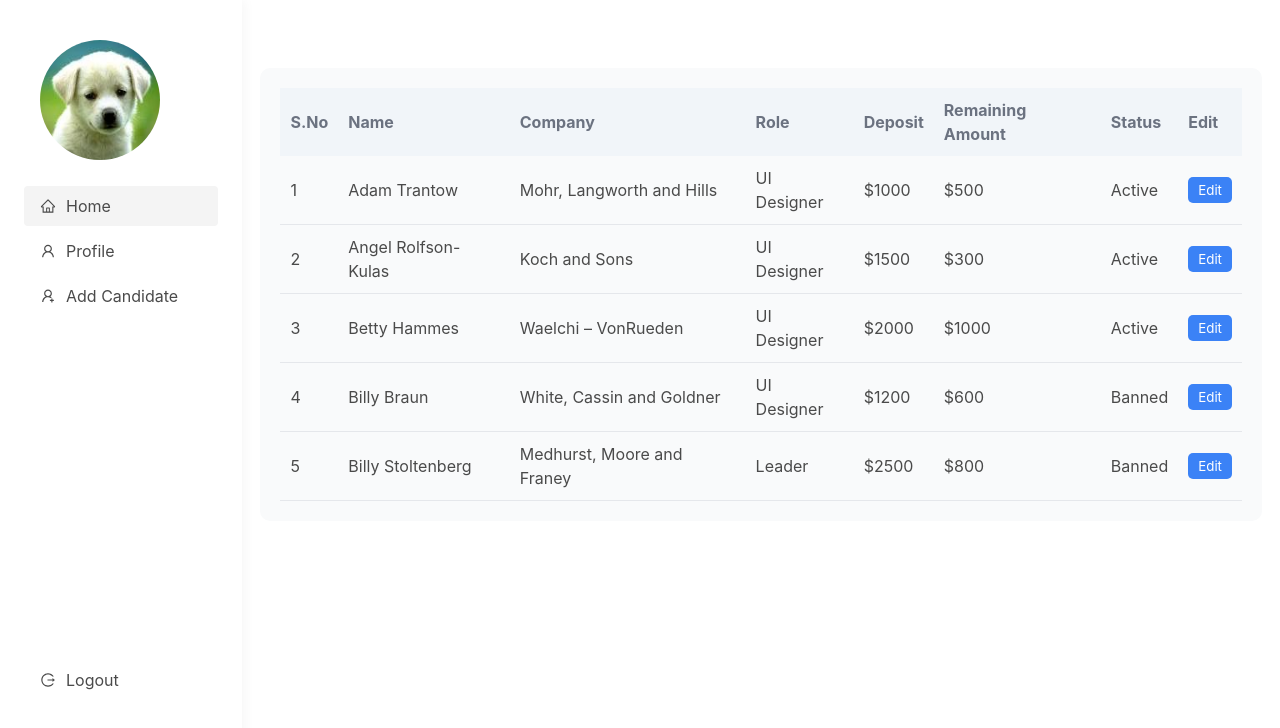
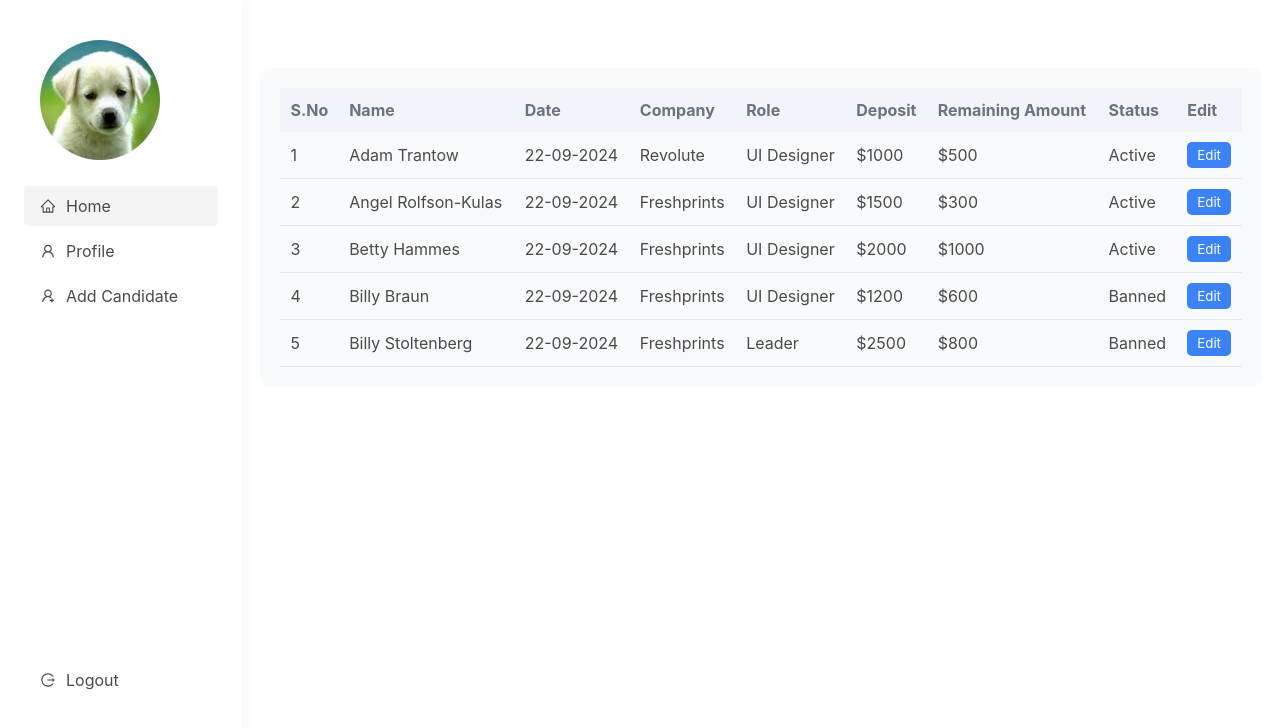
Before and after one commit to dhanrajjangid/minimal-react-template, a React (Vite) app: page /home in a window 1280 px wide. Shown: the top 728 px of the page. Built offline with nearby package versions, Linux system fonts and the light colour scheme; sample sign-in values are in the browser's storage.

Commit message:
scroll in modal form

```diff
--- a/src/view/CandidateList/Components/StyledComponents.jsx
+++ b/src/view/CandidateList/Components/StyledComponents.jsx
@@ -58,6 +58,8 @@ export const Overlay = styled.div`
 export const ModalContainer = styled.div`
   background-color: white;
   padding: 20px;
+  height: 70vh;
+  overflow: auto;
   border-radius: 10px;
   width: 400px;
   max-width: 90%;
--- a/src/view/CandidateList/Components/Table.jsx
+++ b/src/view/CandidateList/Components/Table.jsx
@@ -9,11 +9,11 @@ const Table = () => {
 
   // Example data (replace this with actual data)
   const users = [
-    { name: "Adam Trantow", company: "Mohr, Langworth and Hills", role: "UI Designer", deposit: 1000, remainingAmount: 500, status: "Active" },
-    { name: "Angel Rolfson-Kulas", company: "Koch and Sons", role: "UI Designer", deposit: 1500, remainingAmount: 300, status: "Active" },
-    { name: "Betty Hammes", company: "Waelchi – VonRueden", role: "UI Designer", deposit: 2000, remainingAmount: 1000, status: "Active" },
-    { name: "Billy Braun", company: "White, Cassin and Goldner", role: "UI Designer", deposit: 1200, remainingAmount: 600, status: "Banned" },
-    { name: "Billy Stoltenberg", company: "Medhurst, Moore and Franey", role: "Leader", deposit: 2500, remainingAmount: 800, status: "Banned" },
+    { name: "Adam Trantow",date:'22-09-2024', company: "Revolute", role: "UI Designer", deposit: 1000, remainingAmount: 500, status: "Active" },
+    { name: "Angel Rolfson-Kulas",date:'22-09-2024', company: "Freshprints", role: "UI Designer", deposit: 1500, remainingAmount: 300, status: "Active" },
+    { name: "Betty Hammes",date:'22-09-2024', company: "Freshprints", role: "UI Designer", deposit: 2000, remainingAmount: 1000, status: "Active" },
+    { name: "Billy Braun",date:'22-09-2024', company: "Freshprints", role: "UI Designer", deposit: 1200, remainingAmount: 600, status: "Banned" },
+    { name: "Billy Stoltenberg",date:'22-09-2024', company: "Freshprints", role: "Leader", deposit: 2500, remainingAmount: 800, status: "Banned" },
   ];
 
   const openModal = (user) => {
@@ -33,6 +33,7 @@ const Table = () => {
           <tr>
             <Th>S.No</Th>
             <Th>Name</Th>
+            <Th>Date</Th>
             <Th>Company</Th>
             <Th>Role</Th>
             <Th>Deposit</Th>
@@ -46,6 +47,7 @@ const Table = () => {
             <tr key={index}>
               <Td>{index + 1}</Td>
               <Td>{user.name}</Td>
+              <Td>{user.date}</Td>
               <Td>{user.company}</Td>
               <Td>{user.role}</Td>
               <Td>${user.deposit}</Td>
```
